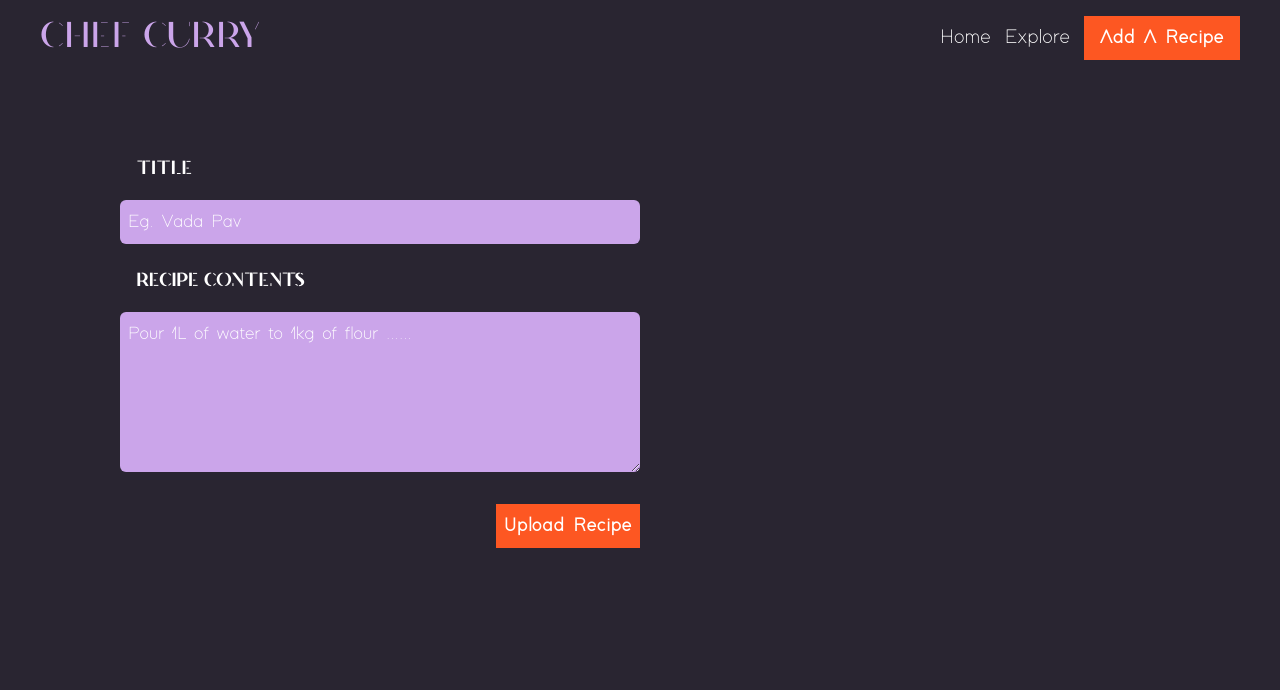
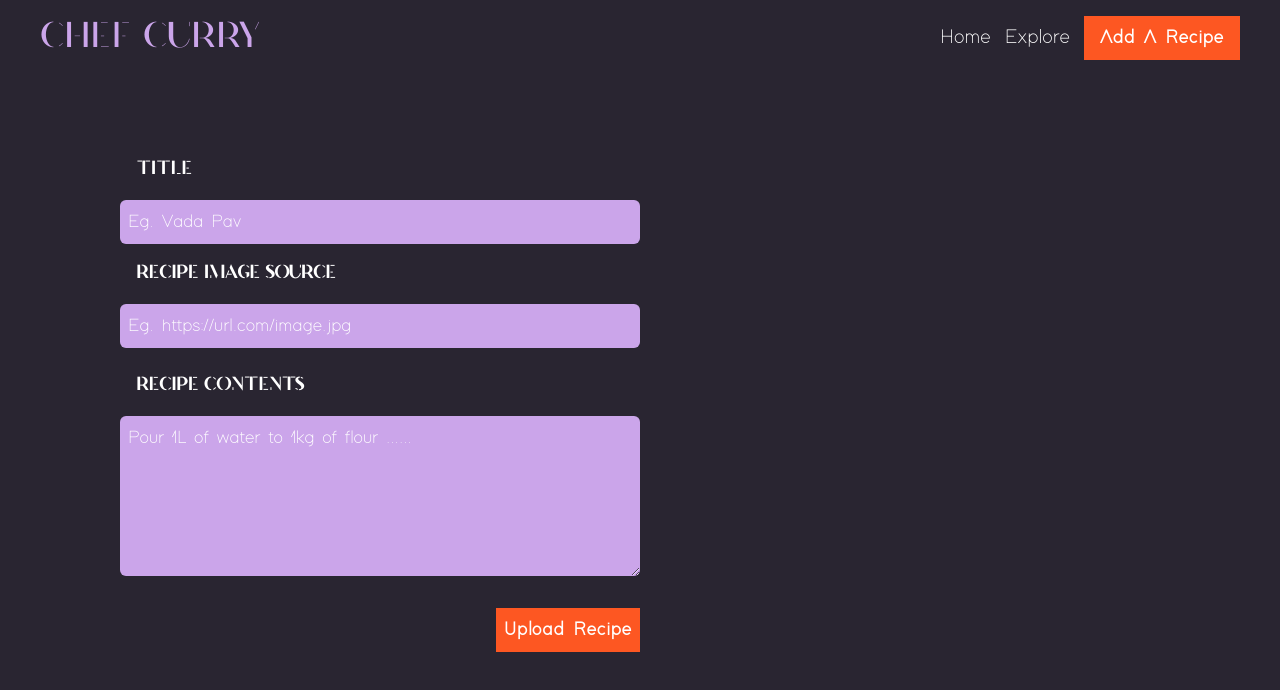
Before and after one commit to lawlesx/chef-curry, a Next.js app: page /add in a window 1280 px wide. Shown: the top 690 px of the page. Built offline with nearby package versions, Linux system fonts and the light colour scheme.

Commit message:
Add Recipes

```diff
--- a/pages/add.js
+++ b/pages/add.js
@@ -1,9 +1,31 @@
-import React, { useState } from 'react'
+import React, { useState  } from 'react'
+import { useRouter } from 'next/router'
 import { motion } from 'framer-motion'
+import { collection, addDoc } from "firebase/firestore";
+import { db } from '../firebaseConfig'
 
 const Add = () => {
   const [title, setTitle] = useState()
+  const [image, setImage] = useState()
   const [recipe, setRecipe] = useState()
+
+  const router = useRouter()
+
+  const handleSubmit = () => {
+    console.log(title, recipe)
+    addDoc(collection(db, 'recipes'), {
+      title,
+      details: recipe,
+      image
+    })
+    .then(() => {
+      console.log('success')
+      router.push('/')
+    }).catch((err) => {
+      console.log(err)
+    })
+  }
+
   return (
     <div className="w-full min-h-screen p-20">
       <div className="w-1/2 flex flex-col gap-4">
@@ -13,6 +35,13 @@ const Add = () => {
           className="p-2 bg-tpurple focus:border-4 focus:border-cyellow focus:shadow-input rounded-md text-white font-medium text-lg outline-none w-full placeholder:text-white ease-in-out duration-200"
           placeholder="Eg. Vada Pav"
           onChange={(e) => setTitle(e.target.value)}
+        />
+         <h1 className="font-semibold text-white text-lg pl-4">Recipe Image Source</h1>
+        <input
+          name="imageSrc"
+          className="p-2 bg-tpurple focus:border-4 focus:border-cyellow focus:shadow-input rounded-md text-white font-medium text-lg outline-none w-full placeholder:text-white ease-in-out duration-200"
+          placeholder="Eg. https://url.com/image.jpg"
+          onChange={(e) => setImage(e.target.value)}
         />
         <h1 className="font-semibold text-white text-lg pl-4 mt-2">
           Recipe Contents
@@ -26,7 +55,7 @@ const Add = () => {
         <motion.button
           whileHover={{ scale: 1.05, backgroundColor: '#42DDAE' }}
           className="p-2 bg-button text-white font-bold text-xl max-w-max self-end mt-4"
-          onClick={() => console.log({ title, recipe })}
+          onClick={handleSubmit}
         >
           Upload Recipe
         </motion.button>
```
